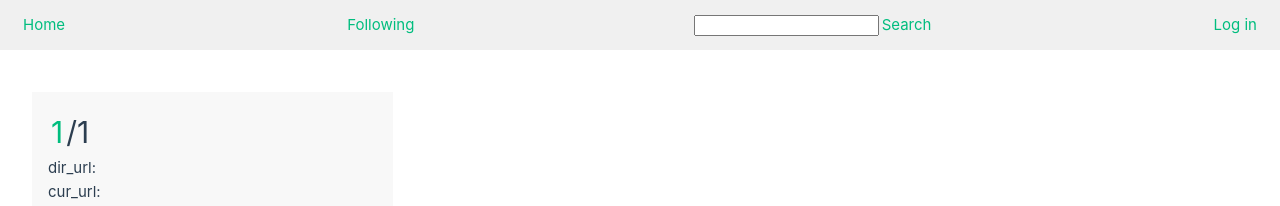
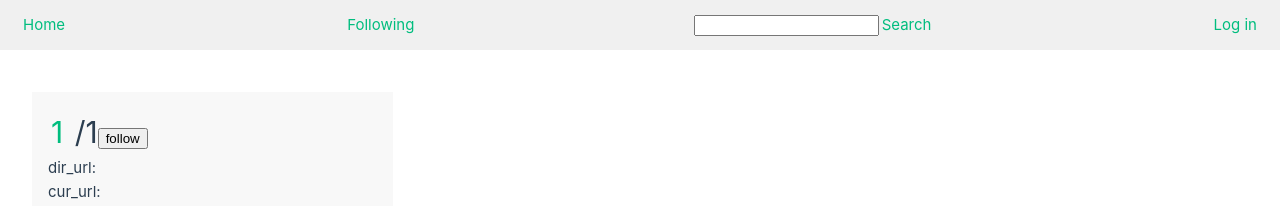
Before and after one commit to twinfox163/SE-project, a Vue app in the folder FrontEnd/: page /space/1/1 in a window 1280 px wide. Shown: the top 206 px of the page. Built offline with nearby package versions, Linux system fonts and the light colour scheme; no server answers.

Commit message:
关注功能

```diff
--- a/FrontEnd/src/views/RepoView.vue
+++ b/FrontEnd/src/views/RepoView.vue
@@ -83,13 +83,31 @@
         if(username.value!="")return username.value;
         else return " ";
     })
+    const follow=()=>{
+        const url = import.meta.env.VITE_API_BASE_URL+'/follow';
+        const formData = new FormData();
+        formData.append('username',g_data.token);
+        formData.append('store',l_data.repo_data);
+        console.log(url,formData);
+        axios.post(url,formData).then(response=>{
+            const {status,data} = response;
+            console.log(response);
+            alert('关注成功');
+        }).catch(error=>{
+            console.log(error);
+            alert('axios error');
+        })
+    }
 </script>
 
 <template>
     <div class="home-view">
         <div class="left-panel">
             <div>
-                <h1><router-link :to="{name:'Space',params:{username:format_username}}">{{ username }}</router-link>/{{ repo_name }}</h1>
+                <h1>
+                    <router-link :to="{name:'Space',params:{username:format_username}}">{{ username }}</router-link>
+                    /{{ repo_name }}<button @click="follow">follow</button>
+                </h1>
                 dir_url:  {{ format_dir_url }} <br>
                 cur_url:  {{ format_cur_url }} <br>
                 file_url:  {{ format_file_url }} <br>
```
